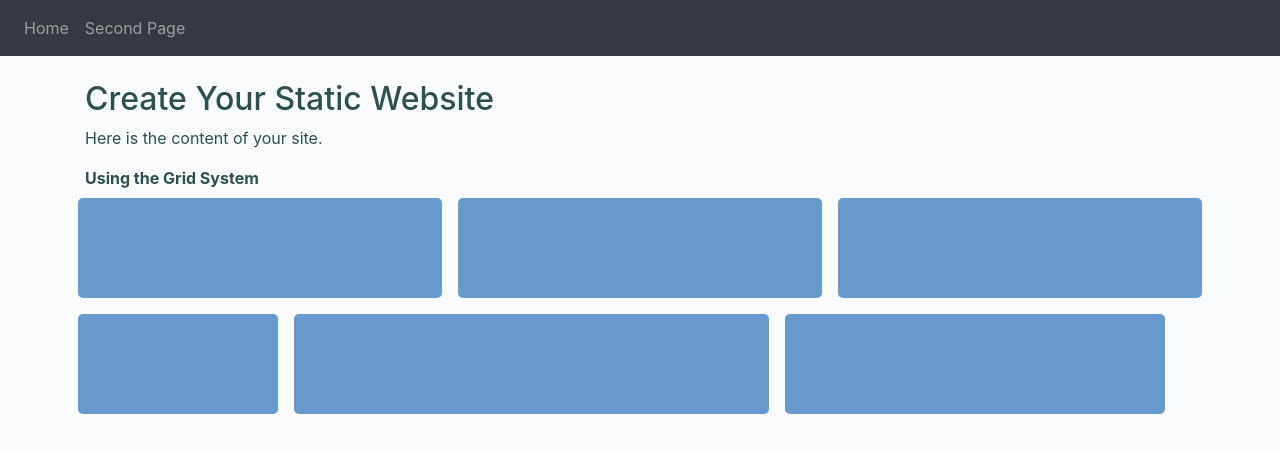
After one commit to corydonbaylor/website-tutorial, a Flask app: template templates/index.html in a window 1280 px wide. The commit adds this page. Shown: the top 453 px of the page. Run offline with Flask 2, Linux system fonts and the light colour scheme; the template is opened without the code that fills it, so the values that code supplies are empty; some libraries are stand-ins or nearby versions.

Commit message:
now its a flask app

```diff
--- a/app.py
+++ b/app.py
@@ -1,14 +1,16 @@
 from flask import Flask
+from flask import render_template
+
 app = Flask(__name__)
 
 @app.route("/")
-def hello():
-    return "Hello World!"
+def index():
+    return render_template('index.html')
 
 @app.route("/secondpage")
-def func():
-    var = "return this variable"
-    return var
+def second():
+    return render_template('second.html')
+
 
 if __name__ == "__main__":
     app.run()
--- /dev/null
+++ b/templates/index.html
@@ -0,0 +1,18 @@
+{% extends "layout.html" %}
+
+{% block content %}
+<br>
+<h2>Create Your Static Website</h2>
+<p>Here is the content of your site.</p>
+<strong>Using the Grid System</strong>
+<div class="row">
+    <div class="col m-2 examples"></div>
+    <div class="col m-2 examples"></div>
+    <div class="col m-2 examples"></div>
+</div>
+<div class="row">
+    <div class="col-2 m-2 examples"></div>
+    <div class="col-5 m-2 examples"></div>
+    <div class="col-4 m-2 examples"></div>
+</div>
+{% endblock %}
--- a/archive/pages/second.html
+++ b/templates/layout.html
@@ -1,7 +1,8 @@
-<html>
+{% block head %}
 
 <head>
-    <title>Second Page</title>
+
+    <title>Example</title>
     <!-- Latest compiled and minified CSS -->
     <link rel="stylesheet" href="https://maxcdn.bootstrapcdn.com/bootstrap/4.5.2/css/bootstrap.min.css">
     <!-- jQuery library -->
@@ -12,25 +13,24 @@
     <script src="https://maxcdn.bootstrapcdn.com/bootstrap/4.5.2/js/bootstrap.min.js"></script>
 
     <!-- Our CSS -->
-    <link rel="stylesheet" href="../styles/style.css">
+    <link rel="stylesheet" href="{{url_for('.static', filename='style.css')}}">
+
 </head>
+{% endblock %}
 
 <body class="page-style">
     <nav class="navbar navbar-expand-sm navbar-dark bg-dark">
         <ul class="navbar-nav">
             <li class="nav-item">
-                <a class="nav-link" href="../index.html">Home</a>
+                <a class="nav-link" href="{{ url_for('index') }}">Home</a>
             </li>
             <li class="nav-item">
-                <a class="nav-link" href="second.html">Second Page</a>
+                <a class="nav-link" href="{{ url_for('second') }}">Second Page</a>
             </li>
         </ul>
     </nav>
-    <br>
     <div class="container">
-        <h2>Now you have two pages!</h2>
-        <p>Isn't that nice</p>
+        {% block content %}
+        {% endblock %}
     </div>
 </body>
-
-</html>
--- /dev/null
+++ b/templates/second.html
@@ -0,0 +1,6 @@
+{% extends "layout.html" %}
+
+{% block content %}
+<h2>Now you have a second page</h2>
+<p>Isn't that nice?</p>
+{% endblock %}
```
Also changed, not shown: archive/index.html (deleted, +0 -48 lines), static/style.css (renamed from archive/styles/style.css), 2 other files.
